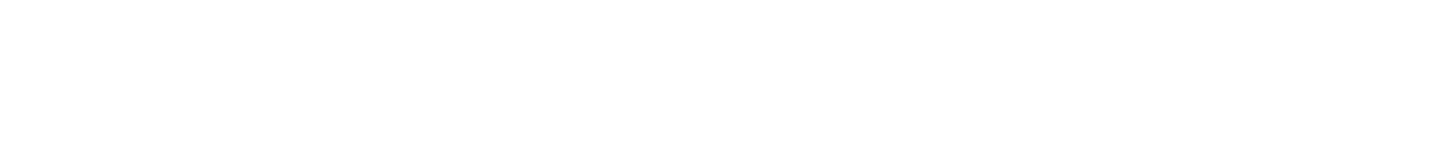
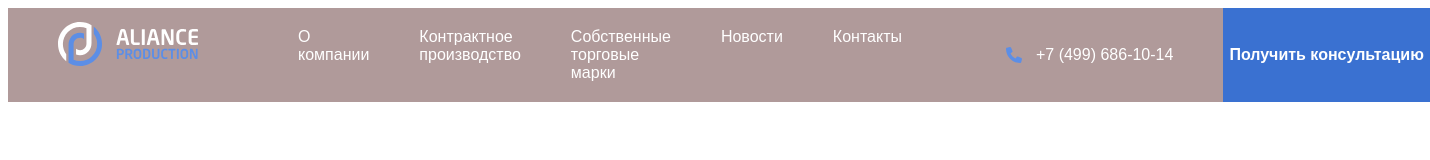
Before and after one commit to HamTerkh/aliance, a plain HTML site: page index.html in a window 1280 px wide. Shown: the whole page, 1430 px wide, since content can reach past the window. Drawn offline with Linux system fonts and the light colour scheme.

Commit message:
add: navbar

```diff
--- a/index.html
+++ b/index.html
@@ -3,7 +3,53 @@
   <head>
     <meta charset="UTF-8" />
     <meta name="viewport" content="width=device-width, initial-scale=1.0" />
-    <title>Aliance</title>
+    <link rel="preconnect" href="https://fonts.googleapis.com" />
+    <link rel="preconnect" href="https://fonts.gstatic.com" crossorigin />
+    <link
+      href="https://fonts.googleapis.com/css2?family=Noto+Sans:wght@400;600;700&display=swap"
+      rel="stylesheet"
+    />
+    <link rel="stylesheet" type="text/css" href="styles.css" />
+    <title>Aliance Production</title>
   </head>
-  <body></body>
+  <body>
+    <header class="header">
+      <nav class="navbar">
+        <a href="./" class="header-logo">
+          <img
+            class="light-logo"
+            src="img/light-logo.svg"
+            alt="Aliance Production"
+          />
+          <img class="light-logo" src="" alt="" />
+        </a>
+        <ul class="header-nav">
+          <li class="header-nav-item">
+            <a href="#" class="header-nav-link">О компании</a>
+          </li>
+          <li class="header-nav-item">
+            <a href="#" class="header-nav-link">Контрактное производство</a>
+          </li>
+          <li class="header-nav-item">
+            <a href="#" class="header-nav-link">Собственные торговые марки</a>
+          </li>
+          <li class="header-nav-item">
+            <a href="#" class="header-nav-link">Новости</a>
+          </li>
+          <li class="header-nav-item">
+            <a href="#" class="header-nav-link">Контакты</a>
+          </li>
+        </ul>
+        <div class="header-phone">
+          <img src="img/phone.svg" alt="icon: phone" />
+          <a href="tell:+74996861014" class="header-phone-link">
+            +7 (499) 686-10-14
+          </a>
+        </div>
+        <!-- /.header-phone -->
+        <button class="header-button button">Получить консультацию</button>
+      </nav>
+      <!-- /.navbar -->
+    </header>
+  </body>
 </html>
--- /dev/null
+++ b/styles.css
@@ -0,0 +1,58 @@
+* {
+  block-size: border-box;
+}
+body {
+  font-family: "Note Sans", sans-serif;
+}
+.navbar {
+  background-color: rgba(146, 116, 116, 0.723);
+  display: flex;
+  align-items: center;
+  color: #fff;
+  height: 94px;
+}
+.header-logo {
+  padding: 25px 50px;
+}
+.header-nav {
+  flex-basis: 100%;
+  display: flex;
+  list-style: none;
+  padding: 0 50px;
+  margin: 0;
+}
+.header-nav-link {
+  text-decoration: none;
+  font-size: 16px;
+  margin-right: 50px;
+  color: inherit;
+}
+.header-phone {
+  flex-shrink: 0;
+  display: flex;
+  align-items: center;
+  gap: 10px;
+  margin-right: 50px;
+}
+.header-phone-link {
+  text-decoration: none;
+  font-size: 16px;
+  color: inherit;
+}
+.button {
+  font-weight: 600;
+  font-size: 16px;
+  line-height: 160%;
+  color: #fff;
+  background: #3a71d1;
+  display: flex;
+  align-items: center;
+  justify-content: center;
+  padding: 25pxsssssssssss 60px;
+  gap: 10px;
+  border: none;
+  flex-shrink: 0;
+}
+.header-button {
+  height: 100%;
+}
```
Also changed, not shown: commands.txt (added), img/light-logo.svg (added), img/phone.svg (added).
